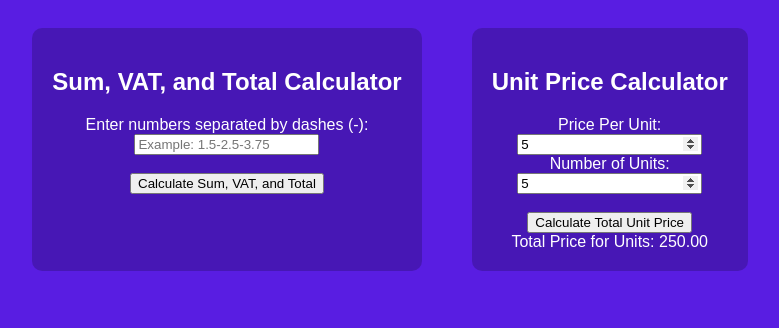
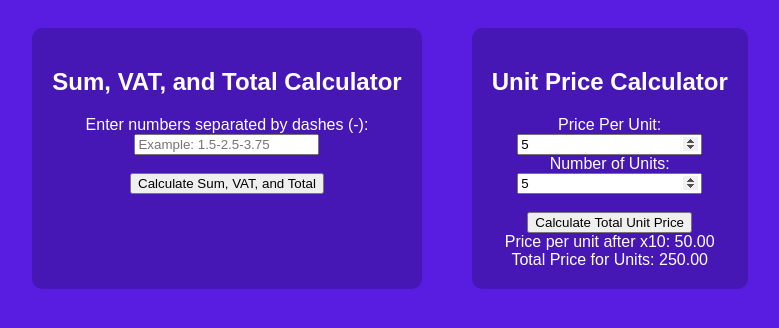
Before and after one commit to Batitieman/Calculator.github.io, a plain HTML site: page index.html in a window 1280 px wide. Both pictures are taken after typing "5", "5" into the empty fields and a click on the button "Calculate Total Unit Price". Shown: the whole page, without its empty margins (250-1029 px from the left). Drawn offline with Linux system fonts and the light colour scheme.

Commit message:
Update index.html
This code now calculates the price per unit multiplied by 10 when you press the "Calculate Total Unit Price" button and displays this information in a note just above the total unit price result. The id="adjustedPriceNote" div is used to show the price per unit after multiplication by 10, providing clear information before the total price for units result is displayed.

```diff
--- a/index.html
+++ b/index.html
@@ -46,6 +46,7 @@
             var pricePerUnit = parseFloat(document.getElementById("pricePerUnit").value);
             var numberOfUnits = parseFloat(document.getElementById("numberOfUnits").value);
             var adjustedUnitPrice = pricePerUnit * 10;
+            document.getElementById("adjustedPriceNote").textContent = "Price per unit after x10: " + formatNumber(adjustedUnitPrice);
             var totalUnitPrice = adjustedUnitPrice * numberOfUnits;
             document.getElementById("unitPriceTotalResult").textContent = "Total Price for Units: " + formatNumber(totalUnitPrice);
         }
@@ -71,6 +72,7 @@
         <label>Number of Units:</label><br>
         <input type="number" id="numberOfUnits" placeholder="Number of units" onwheel="this.blur()"><br><br>
         <button onclick="calculateUnitPriceTotal()">Calculate Total Unit Price</button>
+        <div id="adjustedPriceNote"></div> <!-- Placeholder for the adjusted price note -->
         <div id="unitPriceTotalResult"></div>
     </div>
 </div>
```
